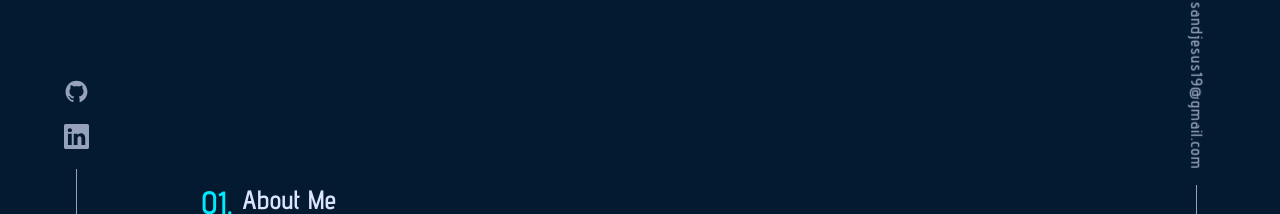
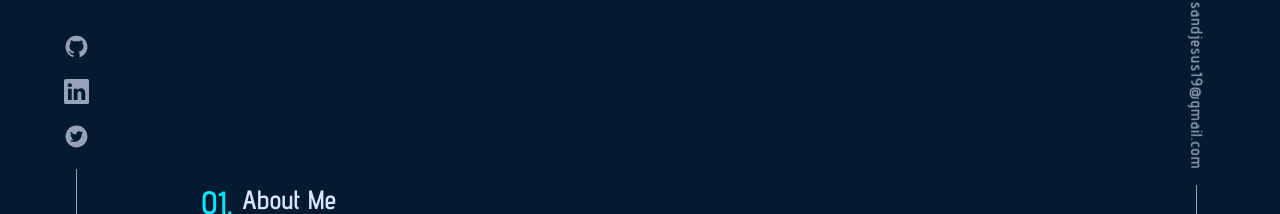
Before and after one commit to Sandra-Duarte/my-portfolio, a React (Create React App) app: page / in a window 1280 px wide. Shown: the part 515-729 px from the top of the page. Built offline with nearby package versions, Linux system fonts and the light colour scheme.

Commit message:
add Twitter icon in home page

```diff
--- a/src/Componenent/Page/Home Section/Home.jsx
+++ b/src/Componenent/Page/Home Section/Home.jsx
@@ -4,6 +4,7 @@ import {AiFillGithub} from "react-icons/ai"
 import {BsLinkedin } from "react-icons/bs"
 import {TbArrowBigRightLines} from "react-icons/tb"
 import {FiChevronsDown} from "react-icons/fi"
+import {AiFillTwitterCircle} from "react-icons/ai"
 
 
 
@@ -18,6 +19,10 @@ const Home = () => {
           <a href='#linkedin' target='_blank'>
             <BsLinkedin className ="icon"/>
           </a>
+          <a href='#twitter' target='_blank'>
+            <AiFillTwitterCircle className ="icon"/>
+          </a>
+
           <div className='line'></div>
           <div className='lefIcons'></div>
           </div>
```
